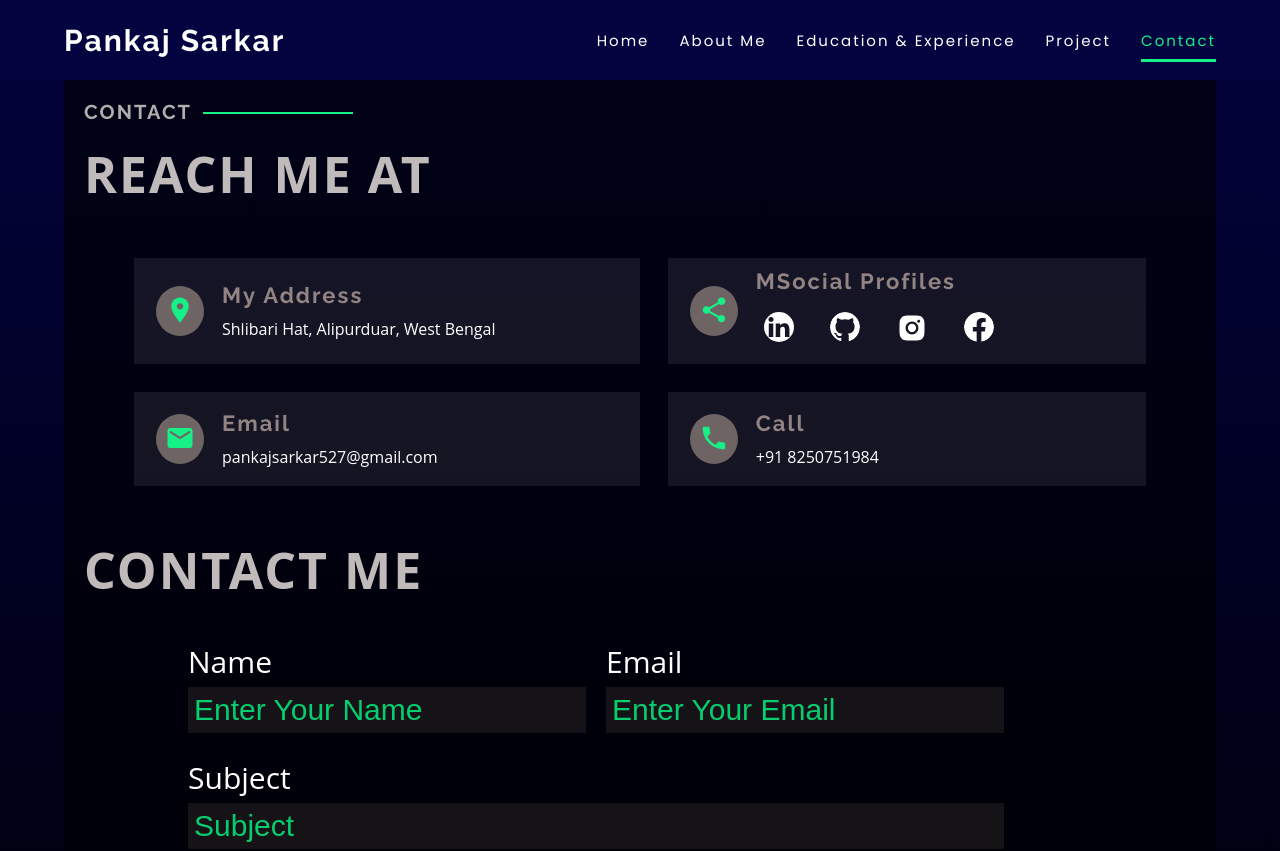
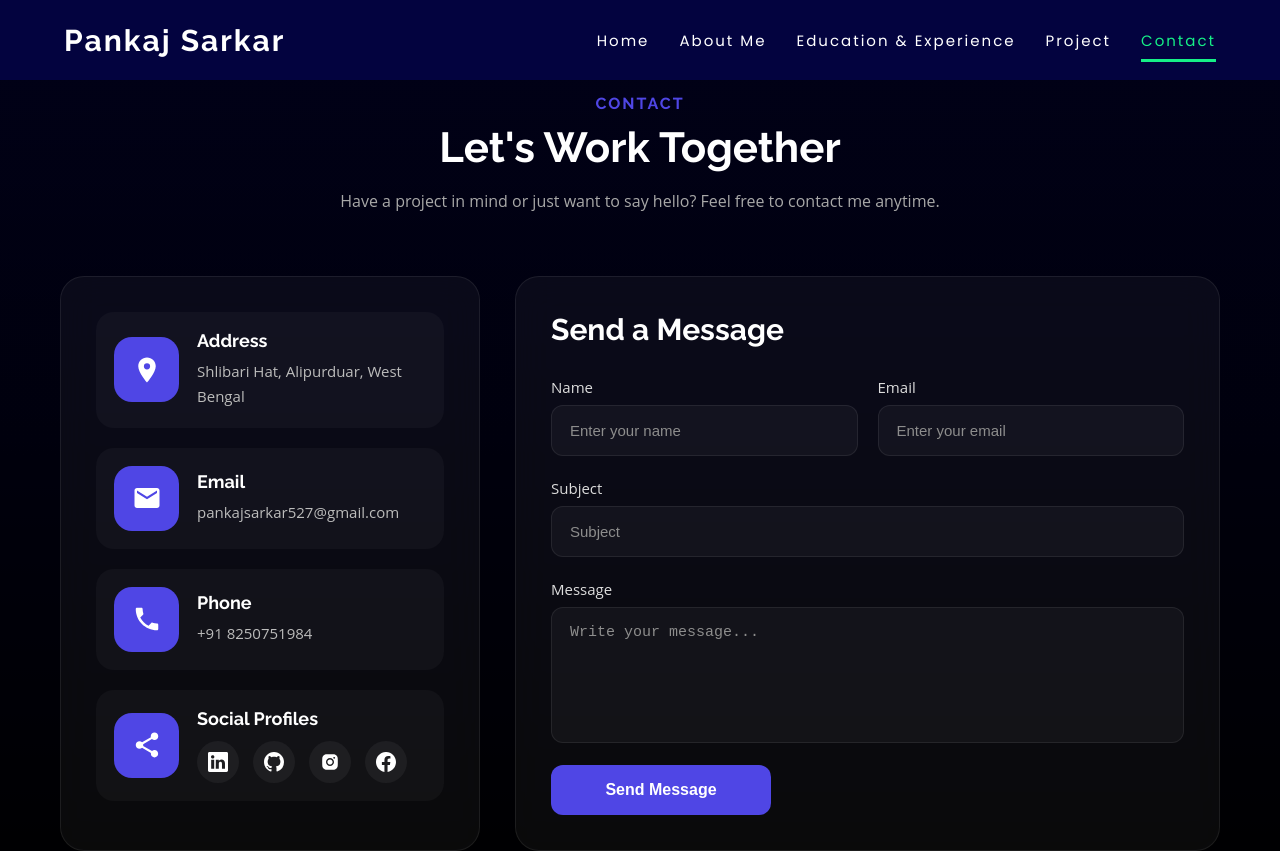
Before and after one commit to PankajSarkar-git/portfolio-react, a React (Vite) app: page /contact in a window 1280 px wide. Shown: the top 851 px of the page. Built offline with nearby package versions, Linux system fonts and the light colour scheme.

Commit message:
contact page update

```diff
--- a/src/component/Contact.js
+++ b/src/component/Contact.js
@@ -1,150 +1,366 @@
+// import React from "react";
+// import { MdEmail, MdLocationOn, MdPhone, MdShare } from "react-icons/md";
+// import { BsLinkedin, BsGithub, BsFacebook } from "react-icons/bs";
+// import { AiFillInstagram } from "react-icons/ai";
+// import "./contact.css";
+// const Contact = () => {
+//   return (
+//     <>
+//       <section className="section">
+//         <div className="main-container">
+//           <div className="section-container">
+//             <div className="section-titel">
+//               <h3>Contact</h3>
+//               <p>Reach me at</p>
+//             </div>
+//             <div className="tech contact-container">
+//               <div className="tech-item contact-item">
+//                 <div className="contact-logo">
+//                   <MdLocationOn className="logo" />
+//                 </div>
+//                 <div className="contact-info">
+//                   <h4>My Address</h4>
+//                   <p>Shlibari Hat, Alipurduar, West Bengal</p>
+//                 </div>
+//               </div>
+//               <div className="tech-item contact-item">
+//                 <div className="contact-logo">
+//                   <MdShare className="logo" />
+//                 </div>
+//                 <div className="contact-info">
+//                   <h4>MSocial Profiles</h4>
+//                   <div className="socal">
+//                     <a
+//                       href="https://www.linkedin.com/in/pankaj-sarkar-a6a28624a/"
+//                       target="_blank"
+//                     >
+//                       <BsLinkedin className="socal-media" />
+//                     </a>
+//                     <a
+//                       href="https://github.com/PankajSarkar-git"
+//                       target="_blank"
+//                     >
+//                       <BsGithub className="socal-media" />
+//                     </a>
+//                     <a
+//                       href="https://www.instagram.com/below_average_boy_/"
+//                       target="_blank"
+//                     >
+//                       <AiFillInstagram id="insta" className="socal-media" />
+//                     </a>
+//                     <a
+//                       href="https://www.facebook.com/pankaj.sarkar.5059601"
+//                       target="_blank"
+//                     >
+//                       <BsFacebook className="socal-media" />
+//                     </a>
+//                   </div>
+//                 </div>
+//               </div>
+//               <div className="tech-item contact-item">
+//                 <div className="contact-logo">
+//                   <MdEmail className="logo" />
+//                 </div>
+//                 <div className="contact-info">
+//                   <h4>Email</h4>
+//                   <p>pankajsarkar527@gmail.com</p>
+//                 </div>
+//               </div>
+//               <div className="tech-item contact-item">
+//                 <div className="contact-logo">
+//                   <MdPhone className="logo" />
+//                 </div>
+//                 <div className="contact-info">
+//                   <h4>Call</h4>
+//                   <p>+91 8250751984</p>
+//                 </div>
+//               </div>
+//             </div>
+
+//             {/* contact form */}
+//             <div className="contact-form">
+//               <div className="section-titel">
+//                 <p>Contact me</p>
+//               </div>
+//               <div className="form-container">
+//                 <form
+//                   action="https://formspree.io/f/xqkvperj"
+//                   id="form"
+//                   method="POST"
+//                 >
+//                   <div className="name-email">
+//                     <div className="inpit-container">
+//                       <label htmlFor="">Name</label>
+//                       <input
+//                         type="text"
+//                         required
+//                         name="UserName"
+//                         id="name"
+//                         placeholder="Enter Your Name"
+//                       />
+//                     </div>
+//                     <div className="inpit-container">
+//                       <label htmlFor="">Email</label>
+//                       <input
+//                         type="email"
+//                         required
+//                         name="Email"
+//                         id="email"
+//                         placeholder="Enter Your Email"
+//                       />
+//                     </div>
+//                   </div>
+//                   <div className="sub-message">
+//                     <div className="inpit-container">
+//                       <label htmlFor="">Subject</label>
+//                       <input
+//                         type="text"
+//                         name="Subject"
+//                         id="subject"
+//                         placeholder="Subject"
+//                         required
+//                       />
+//                     </div>
+//                     <div className="inpit-container">
+//                       <label htmlFor="">Message</label>
+//                       <textarea
+//                         name="message"
+//                         id="Message"
+//                         cols="30"
+//                         rows="5"
+//                         required
+//                         placeholder="Type Your Message"
+//                       ></textarea>
+//                     </div>
+//                   </div>
+//                   <input
+//                     type="submit"
+//                     value="Send Message"
+//                     className="button"
+//                   />
+//                 </form>
+//               </div>
+//             </div>
+//           </div>
+//         </div>
+//       </section>
+//     </>
+//   );
+// };
+
+// export default Contact;
+
+
+
 import React from "react";
-import { MdEmail, MdLocationOn, MdPhone, MdShare } from "react-icons/md";
-import { BsLinkedin, BsGithub, BsFacebook } from "react-icons/bs";
+import {
+  MdEmail,
+  MdLocationOn,
+  MdPhone,
+  MdShare,
+} from "react-icons/md";
+
+import {
+  BsLinkedin,
+  BsGithub,
+  BsFacebook,
+} from "react-icons/bs";
+
 import { AiFillInstagram } from "react-icons/ai";
+
 import "./contact.css";
+
 const Contact = () => {
   return (
-    <>
-      <section className="section">
+    <section className="contact-section">
       <div className="main-container">
-          <div className="section-container">
-            <div className="section-titel">
+
+        <div className="section-title">
           <h3>Contact</h3>
-              <p>Reach me at</p>
+          <h2>Let's Work Together</h2>
+          <p>
+            Have a project in mind or just want to say hello? Feel free to
+            contact me anytime.
+          </p>
         </div>
-            <div className="tech contact-container">
-              <div className="tech-item contact-item">
-                <div className="contact-logo">
-                  <MdLocationOn className="logo" />
+
+        <div className="contact-wrapper">
+
+          {/* Left Side */}
+
+          <div className="contact-left">
+
+            <div className="contact-card">
+
+              <div className="icon-box">
+                <MdLocationOn />
               </div>
-                <div className="contact-info">
-                  <h4>My Address</h4>
+
+              <div>
+                <h4>Address</h4>
                 <p>Shlibari Hat, Alipurduar, West Bengal</p>
               </div>
+
             </div>
-              <div className="tech-item contact-item">
-                <div className="contact-logo">
-                  <MdShare className="logo" />
+
+            <div className="contact-card">
+
+              <div className="icon-box">
+                <MdEmail />
               </div>
-                <div className="contact-info">
-                  <h4>MSocial Profiles</h4>
-                  <div className="socal">
+
+              <div>
+                <h4>Email</h4>
+                <p>pankajsarkar527@gmail.com</p>
+              </div>
+
+            </div>
+
+            <div className="contact-card">
+
+              <div className="icon-box">
+                <MdPhone />
+              </div>
+
+              <div>
+                <h4>Phone</h4>
+                <p>+91 8250751984</p>
+              </div>
+
+            </div>
+
+            <div className="contact-card">
+
+              <div className="icon-box">
+                <MdShare />
+              </div>
+
+              <div>
+
+                <h4>Social Profiles</h4>
+
+                <div className="social-links">
+
                   <a
                     href="https://www.linkedin.com/in/pankaj-sarkar-a6a28624a/"
                     target="_blank"
+                    rel="noopener noreferrer"
                   >
-                      <BsLinkedin className="socal-media" />
+                    <BsLinkedin />
                   </a>
+
                   <a
                     href="https://github.com/PankajSarkar-git"
                     target="_blank"
+                    rel="noopener noreferrer"
                   >
-                      <BsGithub className="socal-media" />
+                    <BsGithub />
                   </a>
+
                   <a
                     href="https://www.instagram.com/below_average_boy_/"
                     target="_blank"
+                    rel="noopener noreferrer"
                   >
-                      <AiFillInstagram id="insta" className="socal-media" />
+                    <AiFillInstagram />
                   </a>
+
                   <a
                     href="https://www.facebook.com/pankaj.sarkar.5059601"
                     target="_blank"
+                    rel="noopener noreferrer"
                   >
-                      <BsFacebook className="socal-media" />
+                    <BsFacebook />
                   </a>
-                  </div>
-                </div>
-              </div>
-              <div className="tech-item contact-item">
-                <div className="contact-logo">
-                  <MdEmail className="logo" />
-                </div>
-                <div className="contact-info">
-                  <h4>Email</h4>
-                  <p>pankajsarkar527@gmail.com</p>
-                </div>
-              </div>
-              <div className="tech-item contact-item">
-                <div className="contact-logo">
-                  <MdPhone className="logo" />
-                </div>
-                <div className="contact-info">
-                  <h4>Call</h4>
-                  <p>+91 8250751984</p>
-                </div>
-              </div>
+
                 </div>
 
-            {/* contact form */}
-            <div className="contact-form">
-              <div className="section-titel">
-                <p>Contact me</p>
               </div>
-              <div className="form-container">
+
+            </div>
+
+          </div>
+
+          {/* Right Side */}
+
+          <div className="contact-right">
+
+            <h3>Send a Message</h3>
+
             <form
               action="https://formspree.io/f/xqkvperj"
-                  id="form"
               method="POST"
+              className="contact-form"
             >
-                  <div className="name-email">
-                    <div className="inpit-container">
-                      <label htmlFor="">Name</label>
+
+              <div className="input-grid">
+
+                <div className="input-group">
+
+                  <label>Name</label>
+
                   <input
                     type="text"
+                    name="UserName"
+                    placeholder="Enter your name"
                     required
-                        name="UserName"
-                        id="name"
-                        placeholder="Enter Your Name"
                   />
+
                 </div>
-                    <div className="inpit-container">
-                      <label htmlFor="">Email</label>
+
+                <div className="input-group">
+
+                  <label>Email</label>
+
                   <input
                     type="email"
+                    name="Email"
+                    placeholder="Enter your email"
                     required
-                        name="Email"
-                        id="email"
-                        placeholder="Enter Your Email"
                   />
+
                 </div>
+
               </div>
-                  <div className="sub-message">
-                    <div className="inpit-container">
-                      <label htmlFor="">Subject</label>
+
+              <div className="input-group">
+
+                <label>Subject</label>
+
                 <input
                   type="text"
                   name="Subject"
-                        id="subject"
                   placeholder="Subject"
                   required
                 />
+
               </div>
-                    <div className="inpit-container">
-                      <label htmlFor="">Message</label>
+
+              <div className="input-group">
+
+                <label>Message</label>
+
                 <textarea
+                  rows="6"
                   name="message"
-                        id="Message"
-                        cols="30"
-                        rows="5"
+                  placeholder="Write your message..."
                   required
-                        placeholder="Type Your Message"
                 ></textarea>
+
               </div>
+
+              <button className="submit-btn" type="submit">
+                Send Message
+              </button>
+
+            </form>
+
           </div>
-                  <input
-                    type="submit"
-                    value="Send Message"
-                    className="button"
-                  />
-                </form>
+
         </div>
-            </div>
-          </div>
+
       </div>
     </section>
-    </>
   );
 };
 
--- a/src/component/contact.css
+++ b/src/component/contact.css
@@ -1,5 +1,5 @@
 /*============================= contact me ============================= */
-
+/*
 .contact-container {
     margin: 3rem;
     grid-template-columns: repeat(2, auto);
@@ -35,10 +35,10 @@
 .contact-item>.contact-info>p {
     font-size: 1.6rem;
 
-}
+} */
 
 /* const form  */
-.contact-form {
+/* .contact-form {
     margin-top: 2rem;
     width: 80vw;
     display: flex;
@@ -77,19 +77,19 @@
     justify-content: center;
     gap: 2rem;
     margin: 1.2rem 0;
-}
+} */
 
-#form>.name-email>.inpit-container>input {
-    /* border-radius: 10px; */
+/* #form>.name-email>.inpit-container>input {
+
     padding: 0.6rem;
     font-size: 3rem;
     border: none;
     background-color: rgba(36, 33, 33, 0.6);
     color: var(--main-textgreen-color);
 
-}
+} */
 
-.sub-message {
+/* .sub-message {
     display: flex;
     justify-content: flex-start;
     flex-direction: column;
@@ -104,10 +104,10 @@ input::placeholder {
 textarea::placeholder {
     color: #06cd6d;
     opacity: 1;
-}
+} */
 
-.sub-message>.inpit-container>input {
-    /* border-radius: 10px; */
+/* .sub-message>.inpit-container>input {
+
     padding: 0.6rem;
     font-size: 3rem;
     border: none;
@@ -117,7 +117,7 @@ textarea::placeholder {
 }
 
 .sub-message>.inpit-container>textarea {
-    /* border-radius: 10px; */
+
     padding: 0.6rem;
     border: none;
     background-color: rgba(36, 33, 33, 0.6);
@@ -140,13 +140,11 @@ textarea::placeholder {
 #form>.button:hover {
     background-color: #06cd6d;
 
-}
-
-
+} */
 
 /* responsive */
 
-
+/*
 
 @media (max-width:800px) {
     .contact-container {
@@ -177,9 +175,7 @@ textarea::placeholder {
         flex-direction: column;
     }
 
-    /* #form>.name-email>.inpit-container {
-        width: 100%;
-    } */
+
     form {
         width: 100%;
     }
@@ -190,7 +186,7 @@ textarea::placeholder {
     #form {
         justify-content: center;
         align-items: center;
-        /* width: 100%; */
+
 
     }
 
@@ -267,4 +263,318 @@ textarea::placeholder {
     .sub-message {
         width: 90%;
     }
+} */
+
+/* ===========================
+   CONTACT SECTION
+=========================== */
+
+.contact-section {
+  padding: 74px 0;
 }
+
+.section-title {
+  text-align: center;
+  margin-bottom: 60px;
+  padding-top: 20px;
+}
+
+.section-title h3 {
+  color: #4f46e5;
+  text-transform: uppercase;
+  letter-spacing: 2px;
+  font-size: 16px;
+  margin-bottom: 10px;
+}
+
+.section-title h2 {
+  font-size: 42px;
+  font-weight: 700;
+  color: #fff;
+  margin-bottom: 15px;
+}
+
+.section-title p {
+  color: #a8a8a8;
+  font-size: 16px;
+  max-width: 650px;
+  margin: auto;
+  line-height: 1.8;
+}
+
+/* ===========================
+   LAYOUT
+=========================== */
+
+.contact-wrapper {
+  padding: 0px 60px;
+  display: grid;
+  grid-template-columns: 420px 1fr;
+  gap: 35px;
+}
+
+/* ===========================
+   LEFT SIDE
+=========================== */
+
+.contact-left,
+.contact-right {
+  background: rgba(255, 255, 255, 0.04);
+  border: 1px solid rgba(255, 255, 255, 0.08);
+  backdrop-filter: blur(18px);
+  border-radius: 24px;
+  padding: 35px;
+}
+
+/* ===========================
+   CONTACT CARD
+=========================== */
+
+.contact-card {
+  display: flex;
+  align-items: center;
+  gap: 18px;
+  padding: 18px;
+  border-radius: 18px;
+  margin-bottom: 20px;
+  background: rgba(255, 255, 255, 0.03);
+  transition: 0.35s;
+}
+
+.contact-card:last-child {
+  margin-bottom: 0;
+}
+
+.contact-card:hover {
+  transform: translateY(-6px);
+  border-color: #4f46e5;
+  background: rgba(79, 70, 229, 0.12);
+}
+
+.icon-box {
+  width: 65px;
+  height: 65px;
+  border-radius: 18px;
+  background: #4f46e5;
+
+  display: flex;
+  align-items: center;
+  justify-content: center;
+
+  flex-shrink: 0;
+}
+
+.icon-box svg {
+  font-size: 30px;
+  color: #fff;
+}
+
+.contact-card h4 {
+  color: #fff;
+  font-size: 18px;
+  margin-bottom: 8px;
+}
+
+.contact-card p {
+  color: #bcbcbc;
+  font-size: 15px;
+  line-height: 1.7;
+}
+
+/* ===========================
+   SOCIAL
+=========================== */
+
+.social-links {
+  display: flex;
+  gap: 14px;
+  margin-top: 12px;
+}
+
+.social-links a {
+  width: 42px;
+  height: 42px;
+  border-radius: 50%;
+
+  display: flex;
+  align-items: center;
+  justify-content: center;
+
+  background: rgba(255, 255, 255, 0.05);
+
+  color: white;
+
+  transition: 0.3s;
+}
+
+.social-links a:hover {
+  background: #4f46e5;
+  transform: translateY(-4px) rotate(8deg);
+}
+
+.social-links svg {
+  font-size: 20px;
+}
+
+/* ===========================
+   RIGHT SIDE
+=========================== */
+
+.contact-right h3 {
+  color: white;
+  font-size: 30px;
+  margin-bottom: 30px;
+}
+
+/* ===========================
+   FORM
+=========================== */
+
+.contact-form {
+  display: flex;
+  flex-direction: column;
+  gap: 22px;
+}
+
+.input-grid {
+  display: grid;
+  grid-template-columns: repeat(2, 1fr);
+  gap: 20px;
+}
+
+.input-group {
+  display: flex;
+  flex-direction: column;
+}
+
+.input-group label {
+  color: #ddd;
+  margin-bottom: 8px;
+  font-size: 15px;
+}
+
+.input-group input,
+.input-group textarea {
+  width: 100%;
+  padding: 16px 18px;
+  border-radius: 12px;
+  border: 1px solid rgba(255, 255, 255, 0.08);
+  background: rgba(255, 255, 255, 0.04);
+  color: white;
+  font-size: 15px;
+  resize: none;
+  outline: none;
+  transition: 0.3s;
+}
+
+.input-group input::placeholder,
+.input-group textarea::placeholder {
+  color: #8d8d8d;
+}
+
+.input-group input:focus,
+.input-group textarea:focus {
+  border-color: #4f46e5;
+  box-shadow: 0 0 0 4px rgba(79, 70, 229, 0.18);
+}
+
+/* ===========================
+   BUTTON
+=========================== */
+
+.submit-btn {
+  width: 220px;
+  padding: 16px;
+  border: none;
+  border-radius: 12px;
+
+  background: #4f46e5;
+  color: white;
+
+  font-size: 16px;
+  font-weight: 600;
+
+  cursor: pointer;
+  transition: 0.35s;
+}
+
+.submit-btn:hover {
+  background: #635bff;
+  transform: translateY(-3px);
+  box-shadow: 0 15px 30px rgba(79, 70, 229, 0.35);
+}
+
+/* ===========================
+   RESPONSIVE
+=========================== */
+
+@media (max-width: 991px) {
+  .contact-wrapper {
+    grid-template-columns: 1fr;
+  }
+}
+
+@media (max-width: 768px) {
+  .contact-section {
+    padding: 70px 0;
+  }
+
+  .section-title h2 {
+    font-size: 34px;
+  }
+
+  .contact-left,
+  .contact-right {
+    padding: 25px;
+  }
+
+  .input-grid {
+    grid-template-columns: 1fr;
+  }
+
+  .submit-btn {
+    width: 100%;
+  }
+}
+
+@media (max-width: 576px) {
+  .section-title h2 {
+    font-size: 28px;
+  }
+
+  .contact-right h3 {
+    font-size: 24px;
+  }
+
+  .icon-box {
+    width: 55px;
+    height: 55px;
+  }
+
+  .icon-box svg {
+    font-size: 24px;
+  }
+
+  .contact-card {
+    padding: 15px;
+  }
+}
+
+@media (max-width: 420px) {
+  .contact-left,
+  .contact-right {
+    padding: 20px;
+  }
+
+  .section-title h2 {
+    font-size: 24px;
+  }
+
+  .section-title p {
+    font-size: 14px;
+  }
+
+  .social-links {
+    flex-wrap: wrap;
+  }
+}
```
Also changed, not shown: 1 other file (tests, documents, lock files or other folders). Lines whose indentation alone changed are shown as unchanged.
